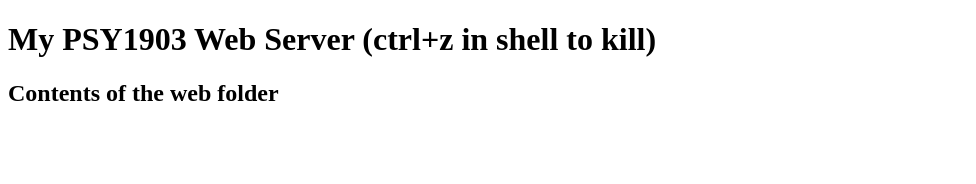
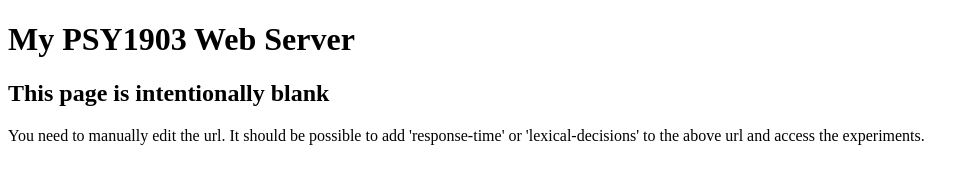
Before and after one commit to beninform/psy1903, a website: page web/index.html in a window 1280 px wide. Shown: the whole page, without its empty margins (0-976 px from the left). Drawn offline with Linux system fonts and the light colour scheme; no server answers.

Commit message:
minor - home page and progress
Home page now says it's intentionally blank and you need to add to the url. Progress bar added to lexical decisions.

```diff
--- a/web/index.html
+++ b/web/index.html
@@ -7,9 +7,10 @@
 </head>
 
 <body>
-    <h1>My PSY1903 Web Server (ctrl+z in shell to kill)</h1>
+    <h1>My PSY1903 Web Server</h1>
 
-    <h2>Contents of the web folder</h2>
+    <h2>This page is intentionally blank</h2>
+    <!-- <h2>Contents of the web folder</h2> -->
     <ul id="directory-list"></ul>
     <script>
         function renderTree(tree, basePath, ul) {
@@ -50,6 +51,8 @@
                 console.error('Error fetching directories:', error);
             });
     </script>
+    <p>You need to manually edit the url.
+    It should be possible to add 'response-time' or 'lexical-decisions' to the above url and access the experiments.</p>
 </body>
 
 </html>
--- a/web/response-time/experiment.js
+++ b/web/response-time/experiment.js
@@ -1,4 +1,6 @@
-let jsPsych = initJsPsych();
+let jsPsych = initJsPsych({
+    show_progress_bar: true
+});
 
 let timeline = [];
 
```
